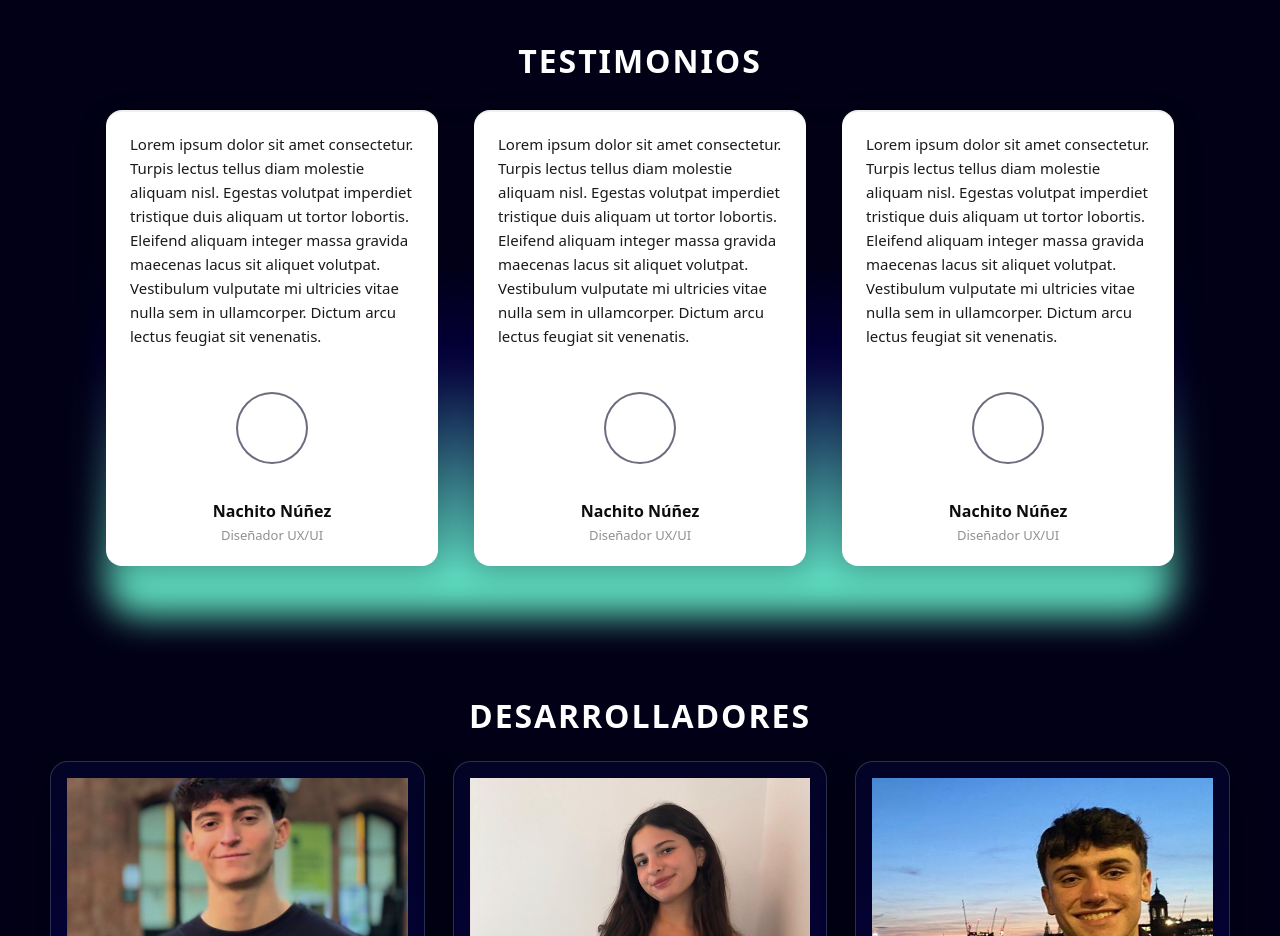
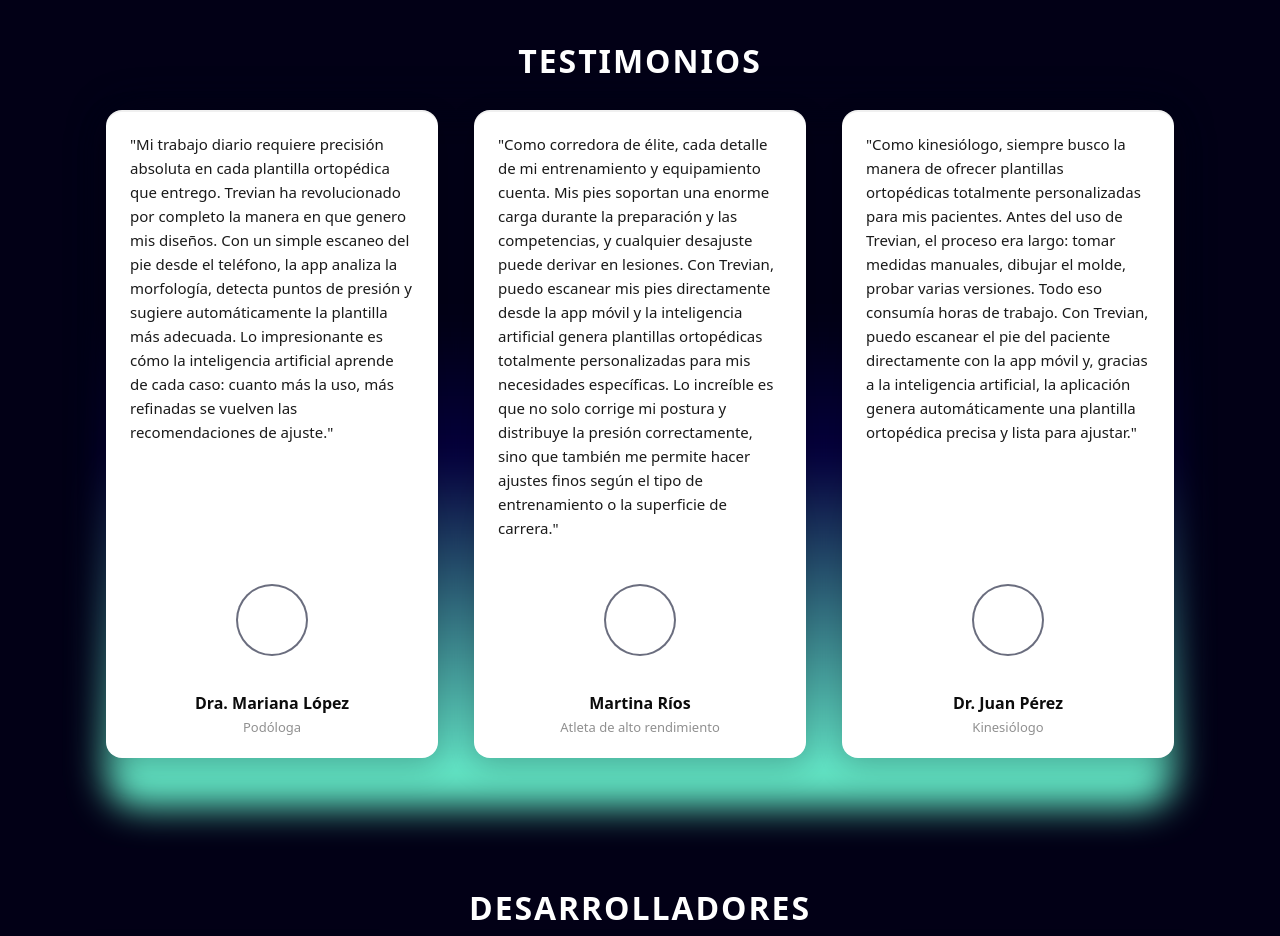
Before and after one commit to lolagou/landing-page, a React (Vite) app: page / in a window 1280 px wide. Shown: the part 2780-3716 px from the top of the page. Built offline with nearby package versions, Linux system fonts and the light colour scheme.

Commit message:
agrego testimonios

```diff
--- a/src/homepage.jsx
+++ b/src/homepage.jsx
@@ -331,51 +331,39 @@
 
     <article className="t-card">
       <p className="t-text">
-        Lorem ipsum dolor sit amet consectetur. Turpis lectus tellus diam
-        molestie aliquam nisl. Egestas volutpat imperdiet tristique duis
-        aliquam ut tortor lobortis. Eleifend aliquam integer massa gravida
-        maecenas lacus sit aliquet volutpat. Vestibulum vulputate mi ultricies
-        vitae nulla sem in ullamcorper. Dictum arcu lectus feugiat sit venenatis.
+      "Mi trabajo diario requiere precisión absoluta en cada plantilla ortopédica que entrego. Trevian ha revolucionado por completo la manera en que genero mis diseños. Con un simple escaneo del pie desde el teléfono, la app analiza la morfología, detecta puntos de presión y sugiere automáticamente la plantilla más adecuada. Lo impresionante es cómo la inteligencia artificial aprende de cada caso: cuanto más la uso, más refinadas se vuelven las recomendaciones de ajuste."
       </p>
       <div className="t-person">
         <div className="t-avatar" />
         <div className="t-id">
-          <div className="t-name">Nachito Núñez</div>
-          <div className="t-role">Diseñador UX/UI</div>
+          <div className="t-name">Dra. Mariana López</div>
+          <div className="t-role">Podóloga</div>
         </div>
       </div>
     </article>
 
     <article className="t-card">
       <p className="t-text">
-        Lorem ipsum dolor sit amet consectetur. Turpis lectus tellus diam
-        molestie aliquam nisl. Egestas volutpat imperdiet tristique duis
-        aliquam ut tortor lobortis. Eleifend aliquam integer massa gravida
-        maecenas lacus sit aliquet volutpat. Vestibulum vulputate mi ultricies
-        vitae nulla sem in ullamcorper. Dictum arcu lectus feugiat sit venenatis.
+      "Como corredora de élite, cada detalle de mi entrenamiento y equipamiento cuenta. Mis pies soportan una enorme carga durante la preparación y las competencias, y cualquier desajuste puede derivar en lesiones. Con Trevian, puedo escanear mis pies directamente desde la app móvil y la inteligencia artificial genera plantillas ortopédicas totalmente personalizadas para mis necesidades específicas. Lo increíble es que no solo corrige mi postura y distribuye la presión correctamente, sino que también me permite hacer ajustes finos según el tipo de entrenamiento o la superficie de carrera."
       </p>
       <div className="t-person">
         <div className="t-avatar" />
         <div className="t-id">
-          <div className="t-name">Nachito Núñez</div>
-          <div className="t-role">Diseñador UX/UI</div>
+          <div className="t-name">Martina Ríos</div>
+          <div className="t-role">Atleta de alto rendimiento</div>
         </div>
       </div>
     </article>
 
     <article className="t-card">
       <p className="t-text">
-        Lorem ipsum dolor sit amet consectetur. Turpis lectus tellus diam
-        molestie aliquam nisl. Egestas volutpat imperdiet tristique duis
-        aliquam ut tortor lobortis. Eleifend aliquam integer massa gravida
-        maecenas lacus sit aliquet volutpat. Vestibulum vulputate mi ultricies
-        vitae nulla sem in ullamcorper. Dictum arcu lectus feugiat sit venenatis.
+      "Como kinesiólogo, siempre busco la manera de ofrecer plantillas ortopédicas totalmente personalizadas para mis pacientes. Antes del uso de Trevian, el proceso era largo: tomar medidas manuales, dibujar el molde, probar varias versiones. Todo eso consumía horas de trabajo. Con Trevian, puedo escanear el pie del paciente directamente con la app móvil y, gracias a la inteligencia artificial, la aplicación genera automáticamente una plantilla ortopédica precisa y lista para ajustar."
       </p>
       <div className="t-person">
         <div className="t-avatar" />
         <div className="t-id">
-          <div className="t-name">Nachito Núñez</div>
-          <div className="t-role">Diseñador UX/UI</div>
+          <div className="t-name">Dr. Juan Pérez</div>
+          <div className="t-role">Kinesiólogo</div>
         </div>
       </div>
     </article>
```
